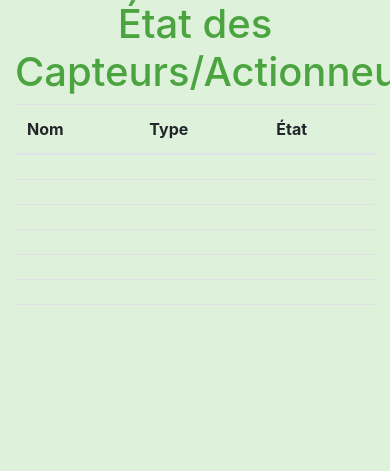
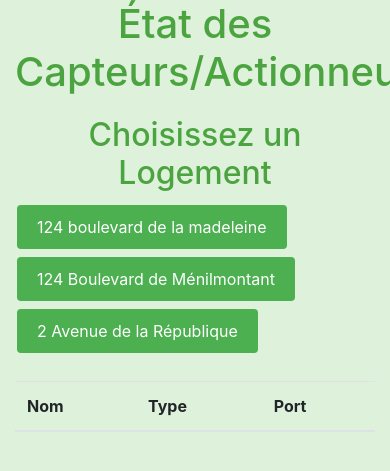
Before and after one commit to inessa-kch/logement-eco-responsable, a FastAPI app: page /etat in a window 390 px wide; the page is wider, and only the part inside the window is pictured. Shown: the part 56-527 px from the top of that part. Run offline with FastAPI, Linux system fonts and the light colour scheme; lists and menus that the app fills with data are empty; some libraries are stand-ins or nearby versions.

Commit message:
responsive index page, add custom styles for buttons and logement selection

```diff
--- a/main.py
+++ b/main.py
@@ -275,14 +275,51 @@ def create_capteuractionneur(
     session.refresh(capteuractionneur)
     return capteuractionneur
 
-@app.get("/capteuractionneur/")
-def read_capteuractionneurs(
-    session: SessionDep = Depends(get_session),
-    offset: int = 0,
-    limit: Annotated[int, Query(le=100)]=100,
-) -> list[CapteurActionneur]:
-    capteuractionneurs = session.exec(select(CapteurActionneur).offset(offset).limit(limit)).all()
-    return capteuractionneurs
+@app.get("/capteuractionneurs", response_class=JSONResponse)
+async def get_capteuractionneurs(
+    session: Session = Depends(get_session),
+    logement_id: Optional[int] = None,
+    json: bool = False
+):
+    if logement_id is None:
+        return JSONResponse({"error": "logement_id is required"}, status_code=400)
+
+    try:
+        # Fetch all pieces for the given logement_id
+        pieces = session.exec(select(Piece).where(Piece.logement_id == logement_id)).all()
+        piece_ids = [piece.id_piece for piece in pieces]
+
+        # Fetch all capteuractionneurs for the fetched pieces and join with typecapteuractionneur
+        query = (
+            select(CapteurActionneur, TypeCapteurActionneur.nom_type)
+            .join(TypeCapteurActionneur, CapteurActionneur.id_type == TypeCapteurActionneur.id_type)
+            .where(CapteurActionneur.id_piece.in_(piece_ids))
+        )
+        results = session.exec(query).all()
+        capteuractionneurs = [
+            {
+                "id_capAct": capteuractionneur.id_capAct,
+                "reference_commerciale": capteuractionneur.reference_commerciale,
+                "id_piece": capteuractionneur.id_piece,
+                "port_communication": capteuractionneur.port_communication,
+                "nom_type": nom_type,
+            }
+            for capteuractionneur, nom_type in results
+        ]
+        print(f"Fetched capteuractionneurs: {capteuractionneurs}")
+    except Exception as e:
+        print(f"Error fetching capteuractionneurs: {e}")
+        return JSONResponse({"error": "Internal Server Error"}, status_code=500)
+
+    if json:
+        return JSONResponse(capteuractionneurs)
+
+    return templates.TemplateResponse("etat.html", {
+        "request": request,
+        "capteuractionneurs": capteuractionneurs
+    })
+
+
 
 @app.get("/capteuractionneur/{capteuractionneur_id}")
 def read_capteuractionneur(capteuractionneur_id: int, session: SessionDep = Depends(get_session)) -> CapteurActionneur:
@@ -409,7 +446,19 @@ async def get_factures(
         "factures": factures
     })
 
+@app.delete("/facture/{facture_id}", response_class=JSONResponse)
+async def delete_facture(facture_id: int, session: Session = Depends(get_session)):
+    try:
+        facture = session.get(Facture, facture_id)
+        if not facture:
+            raise HTTPException(status_code=404, detail="Facture not found")
 
+        session.delete(facture)
+        session.commit()
+        return JSONResponse({"message": "Facture deleted successfully"})
+    except Exception as e:
+        print(f"Error deleting facture: {e}")
+        raise HTTPException(status_code=500, detail="Internal Server Error")
 
 @app.get("/facture/{facture_id}")
 def read_facture(facture_id: int, session: SessionDep = Depends(get_session)) -> Facture:
@@ -418,14 +467,7 @@ def read_facture(facture_id: int, session: SessionDep = Depends(get_session)) ->
         raise HTTPException(status_code=404, detail="Facture not found")
     return facture
 
-@app.delete("/facture/{facture_id}")
-def delete_facture(facture_id: int, session: SessionDep = Depends(get_session)):
-    facture = session.get(Facture, facture_id)
-    if not facture:
-        raise HTTPException(status_code=404, detail="Facture not found")
-    session.delete(facture)
-    session.commit()
-    return {"ok": True}
+
 
 @app.get("/facture/{facture_id}/logement")
 def read_facture_logement(facture_id: int, session: SessionDep = Depends(get_session)):
@@ -589,9 +631,9 @@ async def get_consommation(
 
 
 @app.get("/etat", response_class=HTMLResponse)
-async def etat(request: Request, session: SessionDep = Depends(get_session)):
-    capteurs = session.exec(select(CapteurActionneur)).all()
-    return templates.TemplateResponse("etat.html", {"request": request, "capteurs": capteurs})
+async def etat(request: Request, session: Session = Depends(get_session)):
+    logements = session.exec(select(Logement)).all()
+    return templates.TemplateResponse("etat.html", {"request": request, "logements": logements})
 
 @app.get("/economies", response_class=HTMLResponse)
 async def economies(request: Request, session: SessionDep = Depends(get_session)):
--- /dev/null
+++ b/static/css/etat.css
@@ -0,0 +1,63 @@
+.custom-button {
+  background-color: #4CAF50; /* Green */
+  color: white;
+  border: none;
+  padding: 10px 20px;
+  text-align: center;
+  text-decoration: none;
+  display: inline-block;
+  font-size: 16px;
+  margin: 4px 2px;
+  cursor: pointer;
+  border-radius: 4px;
+}
+
+.custom-button:hover {
+  background-color: #45a049; /* Darker green */
+}
+
+
+.switch {
+  position: relative;
+  display: inline-block;
+  width: 34px;
+  height: 20px;
+}
+
+.switch input {
+  opacity: 0;
+  width: 0;
+  height: 0;
+}
+
+.slider {
+  position: absolute;
+  cursor: pointer;
+  top: 0;
+  left: 0;
+  right: 0;
+  bottom: 0;
+  background-color: #ccc;
+  transition: .4s;
+  border-radius: 34px;
+}
+
+.slider:before {
+  position: absolute;
+  content: "";
+  height: 14px;
+  width: 14px;
+  left: 3px;
+  bottom: 3px;
+  background-color: white;
+  transition: .4s;
+  border-radius: 50%;
+}
+
+input:checked + .slider {
+  background-color: #2196F3;
+}
+
+input:checked + .slider:before {
+  transform: translateX(14px);
+}
--- a/static/css/weather.css
+++ b/static/css/index.css
@@ -1,17 +1,19 @@
 /* Ensure all days are on the same row */
 .d-flex {
     display: flex;
-    flex-wrap: nowrap; /* Prevent wrapping */
+    flex-wrap: wrap; /* Allow wrapping */
     justify-content: space-evenly; /* Distribute evenly */
 }
 
 /* Style for the individual day boxes */
 .day-box {
     flex: 1; /* Equal width for all days */
-    max-width: 12%; /* Restrict size for 7 items on a row */
-    margin: 0 10px; /* Remove default margin */
+    max-width: 100%; /* Allow full width for responsiveness */
+    margin: 10px 0; /* Add margin for spacing */
     padding: 0 5px; /* Add slight padding */
     text-align: center;
+    width: 150px; /* Fixed width */
+    height: 250px; /* Fixed height */
 }
 
 /* Card adjustments */
@@ -21,8 +23,8 @@
     border-radius: 5px; /* Rounded corners */
     border: none;
     padding: 15px;
-    width: 150px; /* Fixed width */
-    height: 200px; /* Fixed height */
+    width: 100%; /* Full width */
+    height: 100%; /* Full height */
     display: flex;
     flex-direction: column;
     justify-content: space-between; /* Ensure content is spaced evenly */
--- /dev/null
+++ b/static/js/etat.js
@@ -0,0 +1,59 @@
+document.addEventListener('DOMContentLoaded', function() {
+    const logementButtons = document.querySelectorAll('.custom-button');
+    const capteurTableBody = document.getElementById('capteurTableBody');
+    let selectedLogementId = null;  // Track the currently selected logement
+
+    // Fetch and Update Capteurs/Actionneurs on Logement Selection
+    logementButtons.forEach(button => {
+        button.addEventListener('click', async function() {
+            selectedLogementId = button.getAttribute('data-logement-id');
+            fetchAndUpdateCapteurs(selectedLogementId);
+        });
+    });
+
+    // Fetch Capteurs/Actionneurs for the selected Logement
+    async function fetchAndUpdateCapteurs(logementId) {
+        const response = await fetch(`/capteuractionneurs?logement_id=${logementId}&json=true`);
+        if (response.ok) {
+            const capteuractionneurs = await response.json();
+            updateCapteurTable(capteuractionneurs);
+        } else {
+            console.error('Error fetching capteuractionneurs');
+            capteurTableBody.innerHTML = '<tr><td colspan="3">Erreur de chargement des capteurs/actionneurs</td></tr>';
+        }
+    }
+
+    // Update the Capteur/Actionneur Table in the UI
+    function updateCapteurTable(capteuractionneurs) {
+        capteurTableBody.innerHTML = '';  // Clear the existing table
+        if (capteuractionneurs.length === 0) {
+            capteurTableBody.innerHTML = '<tr><td colspan="4">Aucun capteur/actionneur disponible</td></tr>';
+        } else {
+            capteuractionneurs.forEach(capteuractionneur => {
+                const capteurRow = document.createElement('tr');
+                capteurRow.innerHTML = `
+                    <td>${capteuractionneur.reference_commerciale}</td>
+                    <td>${capteuractionneur.nom_type}</td>
+                    <td>${capteuractionneur.port_communication}</td>
+                    <td>
+                        <label class="switch">
+                            <input type="checkbox" class="etat-switch" data-id="${capteuractionneur.id_capAct}" ${capteuractionneur.etat ? 'checked' : ''}>
+                            <span class="slider round"></span>
+                        </label>
+                    </td>
+                `;
+                capteurTableBody.appendChild(capteurRow);
+            });
+
+            // Add event listeners to the switches
+            const switches = document.querySelectorAll('.etat-switch');
+            switches.forEach(switchElement => {
+                switchElement.addEventListener('change', function() {
+                    const capteuractionneurId = switchElement.getAttribute('data-id');
+                    const newState = switchElement.checked;
+                    console.log(`CapteurActionneur ${capteuractionneurId} state changed to ${newState}`);
+                });
+            });
+        }
+    }
+});
--- a/templates/base.html
+++ b/templates/base.html
@@ -5,7 +5,6 @@
     <meta name="viewport" content="width=device-width, initial-scale=1.0">
     <title>{% block title %}Logement Éco-Responsable{% endblock %}</title>
     <link rel="stylesheet" href="https://stackpath.bootstrapcdn.com/bootstrap/4.5.2/css/bootstrap.min.css">
-    <link rel="stylesheet" href="{{ url_for('static', path='css/weather.css') }}">
     <link rel="stylesheet" href="{{ url_for('static', path='css/styles.css') }}">
     <link rel="icon" href="{{ url_for('static', path='favicon.ico') }}" type="image/x-icon">
     {% block head %}{% endblock %}
--- a/templates/consommation.html
+++ b/templates/consommation.html
@@ -99,7 +99,7 @@
 
     <!-- Factures List -->
     <div class="facture-list" style="flex: 1;">
-        <h2>Factures</h2>
+        <h2>Liste des Factures </h2>
         <ul id="factureList" class="list-group scrollable-list">
             <!-- Factures will be dynamically added here -->
         </ul>
--- a/templates/etat.html
+++ b/templates/etat.html
@@ -2,24 +2,37 @@
 
 {% block title %}État des Capteurs/Actionneurs{% endblock %}
 
+{% block head %}
+<link rel="stylesheet" href="{{ url_for('static', path='css/etat.css') }}">
+{% endblock %}
+
 {% block content %}
 <h1>État des Capteurs/Actionneurs</h1>
-<table class="table">
+
+<!-- Logement Selection Buttons -->
+<h2>Choisissez un Logement</h2>
+<div class="logement-selection">
+    {% for logement in logements %}
+    <button class="btn custom-button" data-logement-id="{{ logement.id_logement }}">
+        {{ logement.adresse }}
+    </button>
+    {% endfor %}
+</div>
+
+<table class="table mt-4">
     <thead>
         <tr>
             <th>Nom</th>
             <th>Type</th>
-            <th>État</th>
+            <th>Port</th>
         </tr>
     </thead>
-    <tbody>
-        {% for capteur in capteurs %}
-        <tr>
-            <td>{{ capteur.nom }}</td>
-            <td>{{ capteur.type }}</td>
-            <td>{{ capteur.etat }}</td>
-        </tr>
-        {% endfor %}
+    <tbody id="capteurTableBody">
+        <!-- Capteurs will be dynamically added here -->
     </tbody>
 </table>
 {% endblock %}
+
+{% block scripts %}
+<script src="{{ url_for('static', path='js/etat.js') }}"></script>
+{% endblock %}
```
Also changed, not shown: static/js/consommation.js (+27 -2 lines), templates/index.html (+8 -4 lines), database.db.
